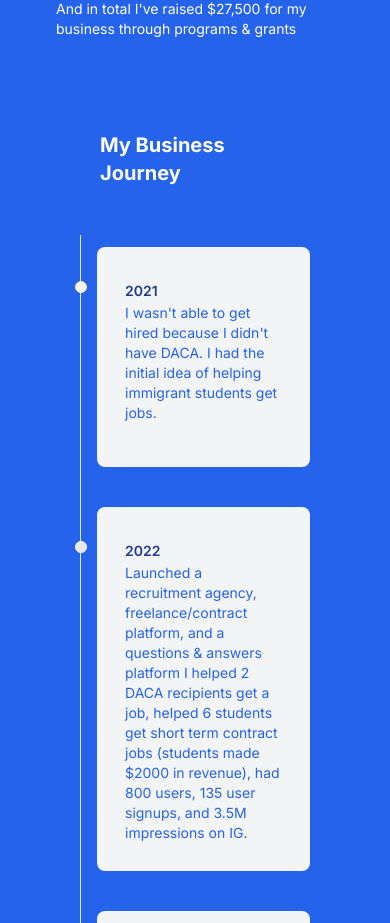
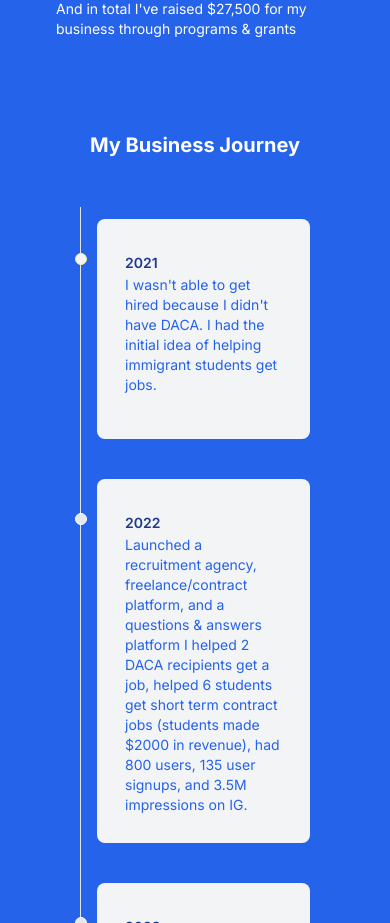
Before and after one commit to giomhern/jmh, a Next.js app: page / in a window 390 px wide. Shown: the part 2037-2960 px from the top of the page. Built offline with nearby package versions, Linux system fonts and the light colour scheme.

Commit message:
Title change:

```diff
--- a/app/page.tsx
+++ b/app/page.tsx
@@ -33,7 +33,7 @@ const bizSection = <div className='md:grid md:grid-cols-2 flex flex-col-reverse
             <p className="font-normal md:text-md text-sm">Launch of the service side and launch of entrepreneurship course on August 13.</p>
         </li>
     </ol>
-   <h2 className='py-2 md:py-10 md:px-20 px-5 capitalize font-bold text-xl md:text-6xl'>My Business Journey</h2>
+   <h2 className='py-2 md:py-10 md:px-20 capitalize font-bold text-xl md:text-6xl'>My Business Journey</h2>
 </div>;
 
 
```
